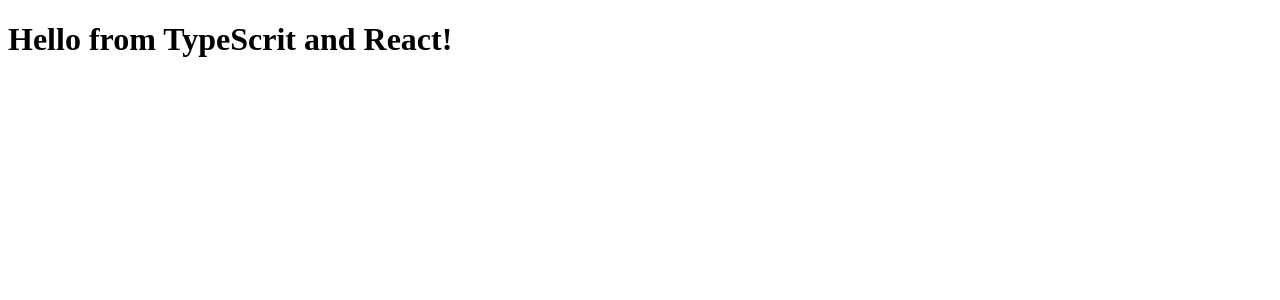
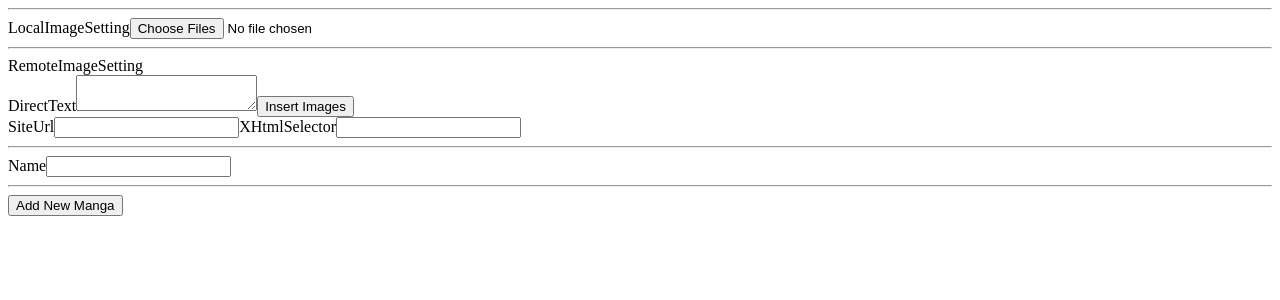
Before and after one commit to Shantti-Y/Deogracias, a React app: page / in a window 1280 px wide. Shown: the top 300 px of the page. Built offline with nearby package versions, Linux system fonts and the light colour scheme.

Commit message:
Fileuploader

```diff
--- a/src/components/Hello.tsx
+++ /dev/null
@@ -1,5 +0,0 @@
-import React from 'react';
-
-export interface HelloProps { compiler: string; framework: string; };
-
-export const Hello = (props: HelloProps) => <h1>Hello from { props.compiler } and { props.framework }!</h1>;
--- a/src/index.tsx
+++ b/src/index.tsx
@@ -1,9 +1,9 @@
 import * as React from "react";
 import * as ReactDOM from "react-dom";
 
-import { Hello } from "./components/Hello";
+import FileUoloader from "@/route/FileUploader";
 
 ReactDOM.render(
-  <Hello compiler="TypeScrit" framework="React" />,
-  document.getElementById("example")
+	<FileUoloader />,
+	document.getElementById("example")
 );
--- /dev/null
+++ b/src/route/FileUploader.tsx
@@ -0,0 +1,187 @@
+import React, { FC, useState } from 'react';
+import { DeograciasDB, DeograciasTable } from '@/util/database';
+
+enum ImageLocation {
+  Local = 1,
+  Remote = 2
+}
+
+interface LocalImagePathFormProps {
+  fileSelected: (imagePaths: string[]) => void
+}
+const LocalImagePathForm: FC<LocalImagePathFormProps> = props => {
+	const handleFileSelected = (fileImagePathInline: string) => {
+		const imagePaths = fileImagePathInline.split(';');
+		props.fileSelected(imagePaths);
+	};
+
+	return (
+		<div>
+			<label>LocalImageSetting</label>
+			<input id="fileInput"
+				type="file"
+				accept="image/*"
+				multiple
+				onChange={e => handleFileSelected(e.target.value)}
+			/>
+		</div>
+	);
+};
+
+interface RemoteImagePathFormProps {
+  fileSelected: (imagePaths: string[]) => void
+}
+const RemoteImagePathForm: FC<RemoteImagePathFormProps> = props => {
+	const [crawlerSetting, setCrawlerSetting] = useState({
+		siteUrl: '',
+		xHtmlSelector: ''
+	});
+	const [pathInline, setPathInline] = useState('');
+
+	const updateInlineImagePaths = (inputText: string) => {
+		setPathInline(inputText);
+	};
+	const submitInlineImagePaths = () => {
+		props.fileSelected(pathInline.split(/\n/));
+		setPathInline('');
+	};
+
+	const updateCrawlerSetting = (fieldName: string, inputText: string) => {
+		const newCrawlerSetting = {
+			...crawlerSetting,
+			[fieldName]: inputText
+		};
+		setCrawlerSetting(newCrawlerSetting);
+	};
+	// TODO: Add puppeeter crawling image insertion
+
+	return (
+		<div>
+			<label>RemoteImageSetting</label>
+			<div className="direct-text">
+				<label>DirectText</label>
+				<textarea
+					value={pathInline}
+					onChange={e => updateInlineImagePaths(e.target.value)}
+				></textarea>
+				<button onClick={submitInlineImagePaths}>
+          Insert Images
+				</button>
+			</div>
+			<div className="crawler">
+				<label>SiteUrl</label>
+				<input type="text" onChange={e => updateCrawlerSetting('siteUrl', e.target.value)} value={crawlerSetting.siteUrl} />
+				<label>XHtmlSelector</label>
+				<input type="text" onChange={e => updateCrawlerSetting('xHtmlSelector', e.target.value)} value={crawlerSetting.xHtmlSelector} />
+			</div>
+		</div>
+	);
+};
+
+interface ImagePreviewProps {
+  imageSrc: string,
+  removeClicked: () => void
+}
+const ImagePreview: FC<ImagePreviewProps> = props => {
+	const handleRemoveButtonClicked = () => {
+		props.removeClicked();
+	};
+
+	return (
+		<div>
+			<img
+				width="100"
+				height="100"
+				src={`${props.imageSrc}`}
+				alt={`${props.imageSrc}`}
+			/>
+			<button onClick={handleRemoveButtonClicked}>Remove</button>
+		</div>
+	);
+};
+
+interface FileUploaderProps {}
+const FileUploader: FC<FileUploaderProps> = props => {
+	const [imagePaths, setImagePaths] = useState([]);
+	const [mangaName, setMangaName] = useState('');
+
+	const insertImagePaths = (additionalImagePaths: string[], imageLocation: ImageLocation) => {
+		const fomattedImagePaths = additionalImagePaths
+			.filter(additionalImagePath => validateImagePathExtension(additionalImagePath))
+			.map(additionalImagePath => normalizeImagePath(additionalImagePath, imageLocation));
+		const newImagePaths = Object.assign([], imagePaths.concat(fomattedImagePaths as never[]));
+		setImagePaths(newImagePaths);
+	};
+
+	// Remove choosen FileImagePath from state
+	const removeImagePath = (imageIdx: number) => {
+		const newImagePaths = Object.assign([], imagePaths);
+		newImagePaths.splice(imageIdx, 1);
+		setImagePaths(newImagePaths);
+	};
+	/*
+	 * Swap FileImagePath order which means Manga's page number
+	 * private: format FileImagePath with protocol prefixes such as file:// or https://
+	 */
+	const normalizeImagePath = (imageUrl: string, imageLocation: ImageLocation) => {
+		switch (imageLocation) {
+		case ImageLocation.Local:
+			return `file://${imageUrl}`;
+		case ImageLocation.Remote:
+			return imageUrl;
+		}
+	};
+
+	const validateImagePathExtension = (imageUrl: string) => RegExp(/.+[jpg|gif|png]$/).test(imageUrl);
+
+	// Change Manga's name
+	const updateMangaName = (inputText: string) => {
+		setMangaName(inputText);
+	};
+
+	// Save Manga
+	const addNewManga = () => {
+		const mangaPages: MangaPageEntity[] = imagePaths.map(imagePath => ({ url: imagePath }));
+
+		const manga: MangaEntity = {
+			name: mangaName,
+			pages: mangaPages,
+			tagIds: []
+		};
+
+		(new DeograciasDB).insertEntity(DeograciasTable.Mangas, manga);
+	};
+
+	return (
+		<div id="file-uploader">
+			<hr />
+			<LocalImagePathForm
+				fileSelected={localImagePaths => insertImagePaths(localImagePaths, ImageLocation.Local)}
+			/>
+			<hr />
+			<RemoteImagePathForm
+				fileSelected={remoteImagePaths => insertImagePaths(remoteImagePaths, ImageLocation.Remote)}
+			/>
+			<hr />
+			<div>
+				<label>Name</label>
+				<input
+					type="text"
+					value={mangaName}
+					onChange={e => updateMangaName(e.target.value)}
+				/>
+			</div>
+			<hr />
+			<div id="output">
+				{imagePaths.map((imagePath, idx) =>
+					<ImagePreview
+						imageSrc={imagePath}
+						key={idx}
+						removeClicked={() => removeImagePath(idx)}
+					/>)}
+			</div>
+			<button onClick={addNewManga}>Add New Manga</button>
+		</div>
+	);
+};
+export default FileUploader;
--- /dev/null
+++ b/src/util/crawler.ts
@@ -0,0 +1 @@
+// urlとhtmlタグにあるimgのsrcを全て取得
--- /dev/null
+++ b/src/util/database.ts
@@ -0,0 +1,35 @@
+/*
+ * jsonファイルをsave
+ * jsonファイルをread
+ */
+
+import Dexie from 'dexie';
+
+const db = new Dexie('DeograciasDB');
+
+export enum DeograciasTable {
+  Mangas = "mangas",
+  tags = "tags"
+}
+
+export class DeograciasDB extends Dexie {
+
+  mangas: Dexie.Table<MangaEntity, number>;
+  tags: Dexie.Table<TagEntity, number>;
+
+  constructor() {
+  	super('Deogracias DB');
+
+  	// テーブルとインデックスを定義する
+  	this.version(1).stores({
+  		mangas: '++id, name, pages, tagIds',
+  		tags: '++id, name'
+  	});
+  	this.mangas = this.table("mangas");
+  	this.tags = this.table("tags");
+  }
+
+  insertEntity(tableName: DeograciasTable, entity: MangaEntity & TagEntity) {
+  	this[tableName].add(entity);
+  }
+}
```
Also changed, not shown: src/index.d.ts (added, +16 -0 lines), src/layout/Main/index.tsx (added).
